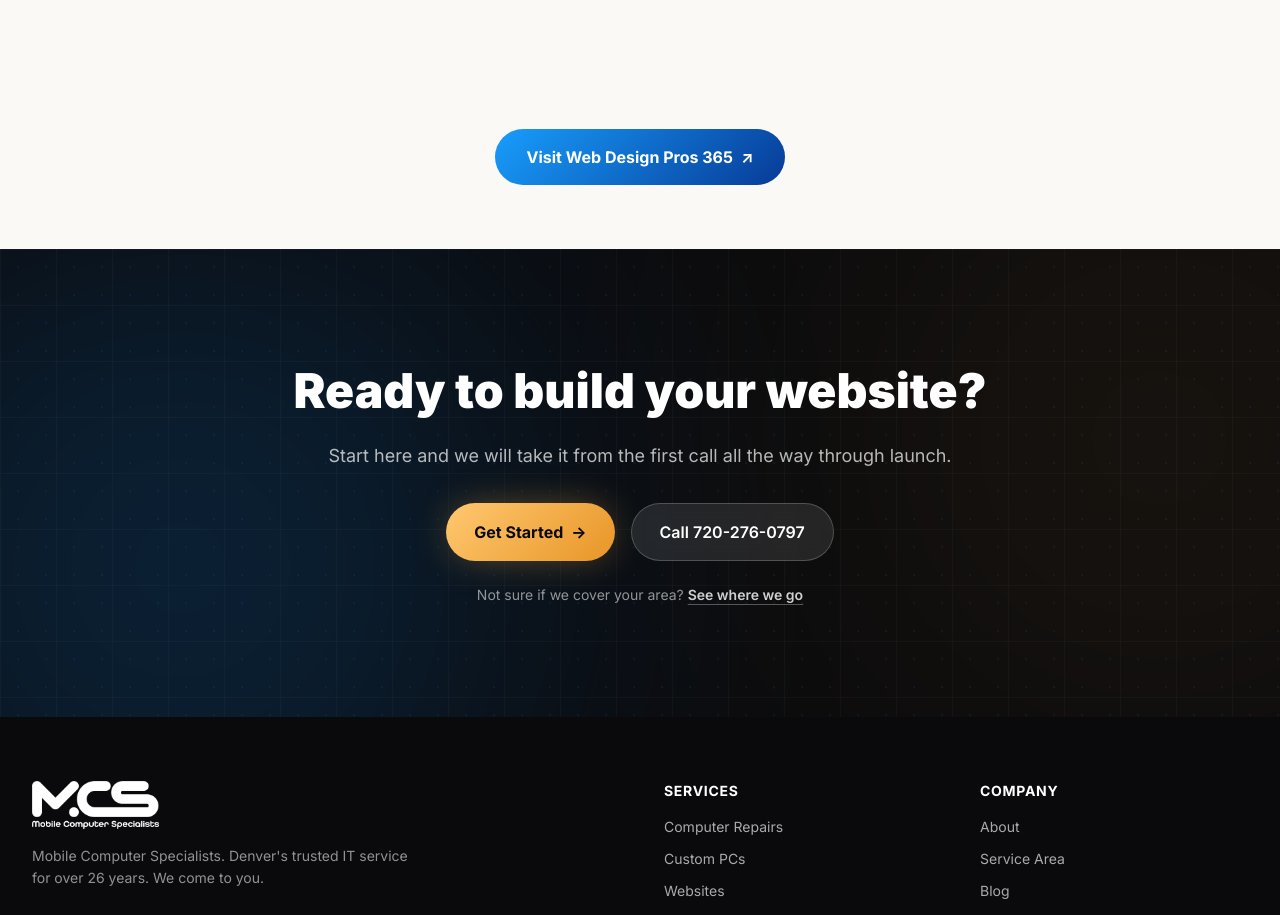
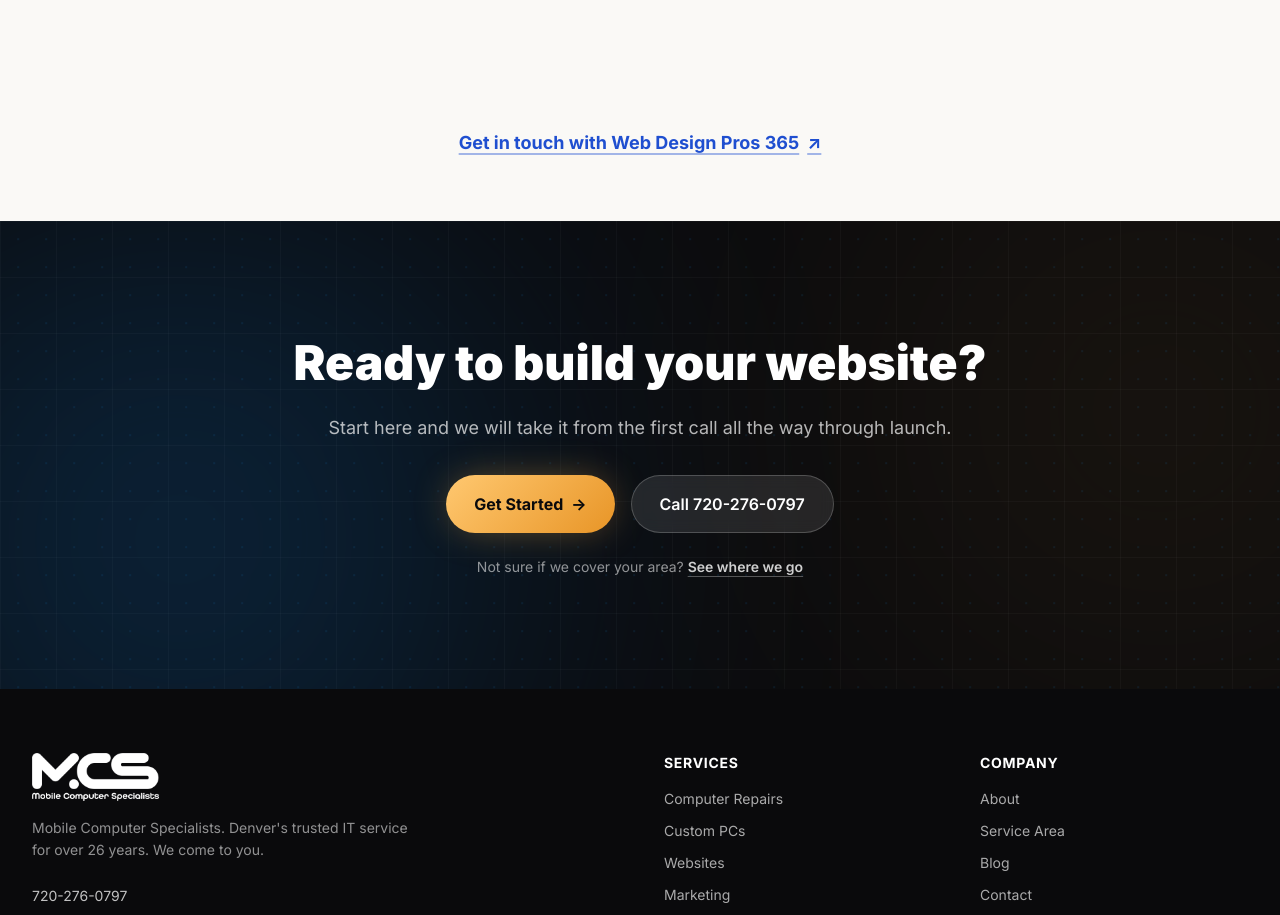
Before and after one commit to AppStudioPros/mobile-computer-specialists, a Next.js app: page /websites in a window 1280 px wide. Shown: the part 3200-4115 px from the top of the page. Built offline with nearby package versions, Linux system fonts and the light colour scheme.

Commit message:
Websites: swap bottom button for branded text link to webdesignpros365.com/contact (brand blue, purple hover)

```diff
--- a/src/app/websites/page.tsx
+++ b/src/app/websites/page.tsx
@@ -84,8 +84,8 @@ export default function WebsitesPage() {
       <WdpPitch
         intro="Web Design Pros 365 is us. It is the name our website and marketing work runs under, built by the same people you already trust for your computers. Modern stack, fast sites, real designers, real developers."
         services={services}
-        ctaLabel="Visit Web Design Pros 365"
-        ctaHref="https://webdesignpros365.com"
+        ctaLabel="Get in touch with Web Design Pros 365"
+        ctaHref="https://www.webdesignpros365.com/contact"
       />
       <PageCta
         title="Ready to build your website?"
--- a/src/components/branded/WdpPitch.tsx
+++ b/src/components/branded/WdpPitch.tsx
@@ -105,7 +105,7 @@ export default function WdpPitch({
         );
       })}
 
-      {/* Link out to the full Web Design Pros 365 site */}
+      {/* Branded text link out to the Web Design Pros 365 contact page */}
       <section className="py-16 bg-[var(--color-mcs-page)]">
         <div className="max-w-5xl mx-auto px-6 lg:px-8 text-center">
           <motion.a
@@ -116,7 +116,7 @@ export default function WdpPitch({
             whileInView={{ opacity: 1, y: 0 }}
             viewport={{ once: true }}
             transition={{ duration: 0.6 }}
-            className="mcs-shine group inline-flex items-center gap-2 px-8 py-4 rounded-full mcs-gradient-blue text-white font-bold text-base hover:scale-[1.03] transition-transform"
+            className="group inline-flex items-center gap-2 text-lg font-bold text-[#1F4FD0] underline underline-offset-4 decoration-2 decoration-[#1F4FD0]/40 hover:text-[#8B2F9E] hover:decoration-[#8B2F9E] transition-colors"
           >
             {ctaLabel}
             <span className="group-hover:translate-x-1 transition-transform">
```
